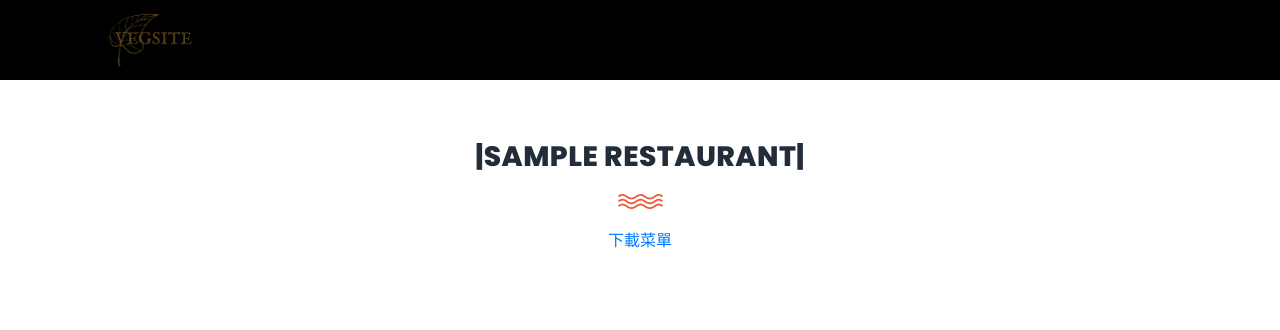
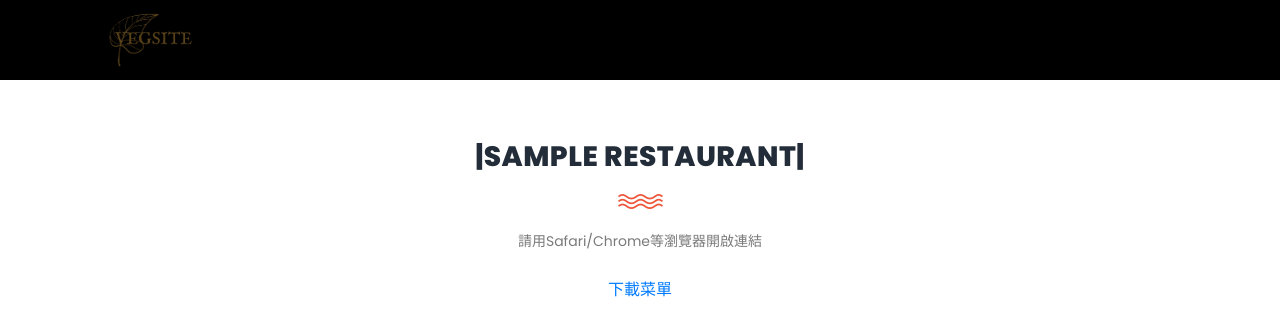
Before and after one commit to Exitialium/vegsite.tw, a Django app: a page that uses templates/restaurant.html in a window 1280 px wide. Shown: the top 330 px of the page. Run offline with Django 3.2, Linux system fonts and the light colour scheme; tables that the repository leaves empty hold one stand-in row (values such as "Sample post"); some libraries are stand-ins or nearby versions.

Commit message:
add alert

```diff
--- a/templates/restaurant.html
+++ b/templates/restaurant.html
@@ -66,6 +66,8 @@
                     <div class="section-heading">
                         <h2>|{{object.name}}|</h2>
                         <img src="{% static 'images/line-dec.png' %}" alt="waves">
+                        <br>
+                        <p>請用Safari/Chrome等瀏覽器開啟連結</p>
                         <br>
                         <a href={{"https://raw.githubusercontent.com/Exitialium/vegsite.tw/master/static/menu/"|add:object.dirName|add:"/menu.pdf"}}>下載菜單</a>
                     </div>
```
